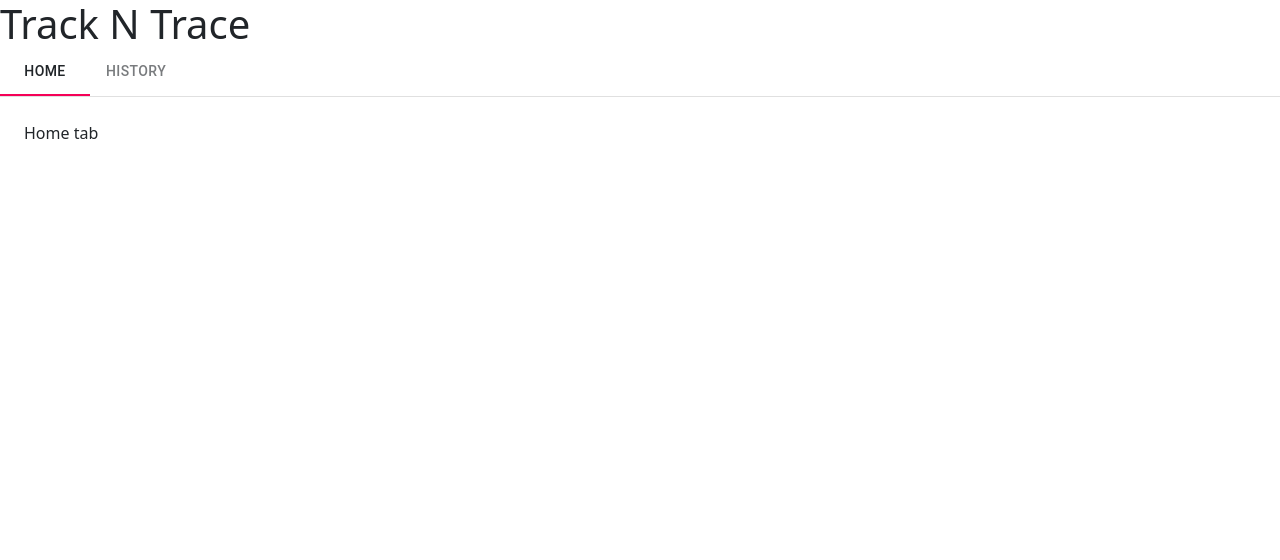
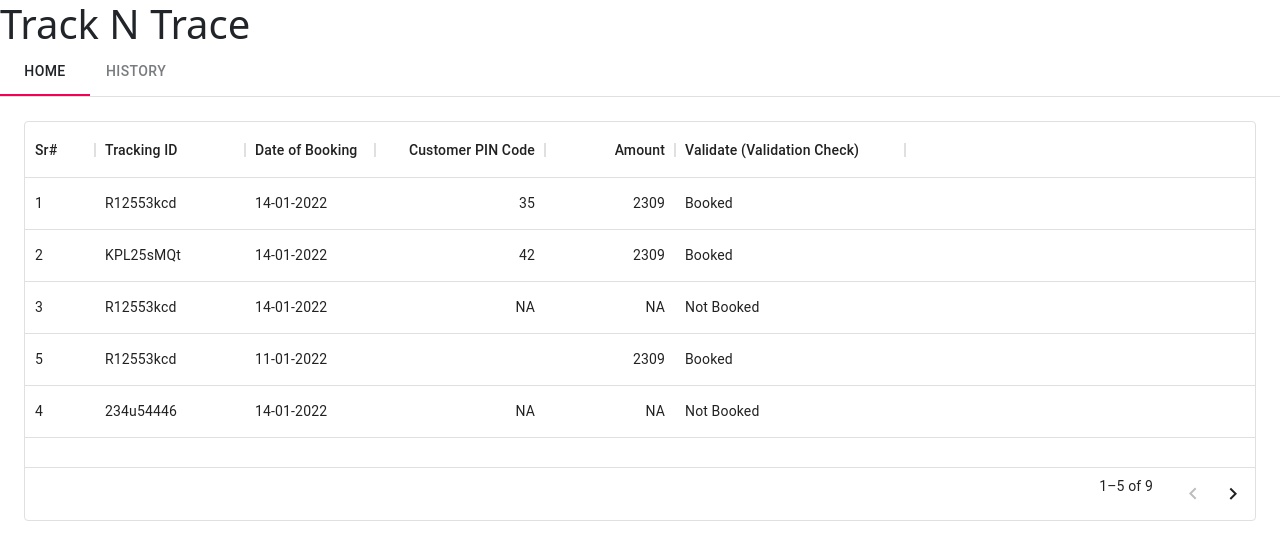
Before and after one commit to Muhammad-Naeem677/ip-tracking-validation, a React (Create React App) app: page / in a window 1280 px wide. Shown: the top 560 px of the page. Built offline with nearby package versions, Linux system fonts and the light colour scheme.

Commit message:
added data table for Home tab

```diff
--- a/package.json
+++ b/package.json
@@ -8,6 +8,7 @@
     "@material-ui/lab": "^4.0.0-alpha.60",
     "@mui/icons-material": "^5.2.5",
     "@mui/material": "^5.2.8",
+    "@mui/x-data-grid": "^5.2.2",
     "@testing-library/jest-dom": "^5.16.1",
     "@testing-library/react": "^12.1.2",
     "@testing-library/user-event": "^13.5.0",
--- /dev/null
+++ b/src/components/HomeDataTable.jsx
@@ -0,0 +1,38 @@
+import React from 'react';
+import { DataGrid } from '@mui/x-data-grid';
+
+const columns = [
+    { field: 'id', headerName: 'Sr#', width: 70 },
+    { field: 'tID', headerName: 'Tracking ID', width: 150 },
+    { field: 'bookingDate', headerName: 'Date of Booking', type: 'date', width: 130 },
+    { field: 'pinCode', headerName: 'Customer PIN Code', type: 'number', width: 170 },
+    { field: 'amount', headerName: 'Amount', type: 'number', width: 130 },
+    { field: 'validate', headerName: 'Validate (Validation Check)', width: 230 },
+];
+
+const rows = [
+    { id: 1, tID: 'R12553kcd', bookingDate: '14-01-2022', pinCode: '35', amount: '2309', validate: 'Booked' },
+    { id: 2, tID: 'KPL25sMQt', bookingDate: '14-01-2022', pinCode: '42', amount: '2309', validate: 'Booked' },
+    { id: 3, tID: 'R12553kcd', bookingDate: '14-01-2022', pinCode: 'NA', amount: 'NA', validate: 'Not Booked' },
+    { id: 5, tID: 'R12553kcd', bookingDate: '11-01-2022', pinCode: null, amount: '2309', validate: 'Booked' },
+    { id: 4, tID: '234u54446', bookingDate: '14-01-2022', pinCode: 'NA', amount: 'NA', validate: 'Not Booked' },
+    { id: 7, tID: '66fh467hp', bookingDate: '14-01-2022', pinCode: '44', amount: '2309', validate: 'Booked' },
+    { id: 6, tID: 'R12553kcd', bookingDate: '14-01-2022', pinCode: 'NA', amount: 'NA', validate: 'Not Booked' },
+    { id: 9, tID: '72fftyRDs', bookingDate: '14-01-2022', pinCode: '65', amount: '2309', validate: 'Booked' },
+    { id: 8, tID: 'R12553kcd', bookingDate: '14-01-2022', pinCode: 'NA', amount: 'NA', validate: 'Not Booked' },
+];
+
+const HomeDataTable = () => {
+    return (
+        <div style={{ height: 400, width: '100%' }}>
+            <DataGrid
+                rows={rows}
+                columns={columns}
+                pageSize={5}
+                rowsPerPageOptions={[5]}
+            />
+        </div>
+    );
+};
+
+export default HomeDataTable;
--- a/src/screens/Home.jsx
+++ b/src/screens/Home.jsx
@@ -3,6 +3,7 @@ import Box from '@mui/material/Box';
 import Tab from '@mui/material/Tab';
 import { TabContext, TabList, TabPanel } from '@material-ui/lab';
 import { Stack } from '@mui/material';
+import HomeDataTable from '../components/HomeDataTable';
 
 const Home = () => {
     const [value, setValue] = React.useState('1');
@@ -24,7 +25,7 @@ const Home = () => {
                         </TabList>
                     </Stack>
                 </Box>
-                <TabPanel value="1">Home tab</TabPanel>
+                <TabPanel value="1"><HomeDataTable/></TabPanel>
                 <TabPanel value="2">History tab</TabPanel>
             </TabContext>
         </div>
```
Also changed, not shown: 1 other file (tests, documents, lock files or other folders).
